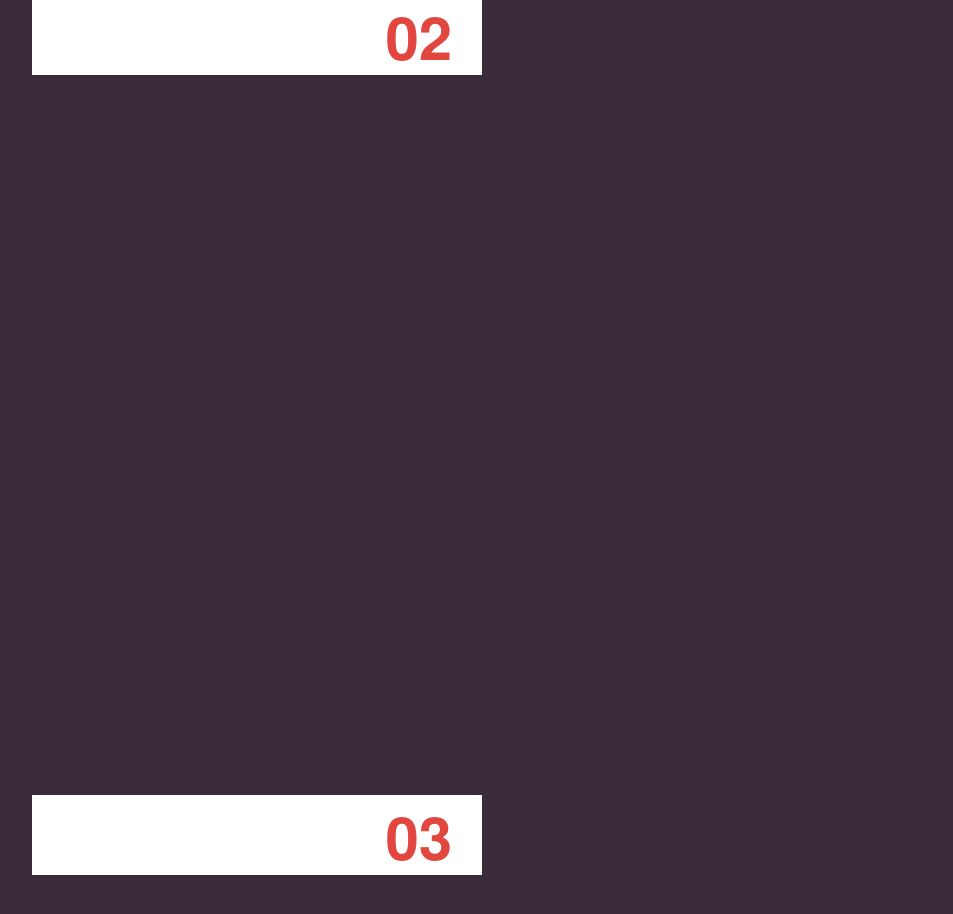
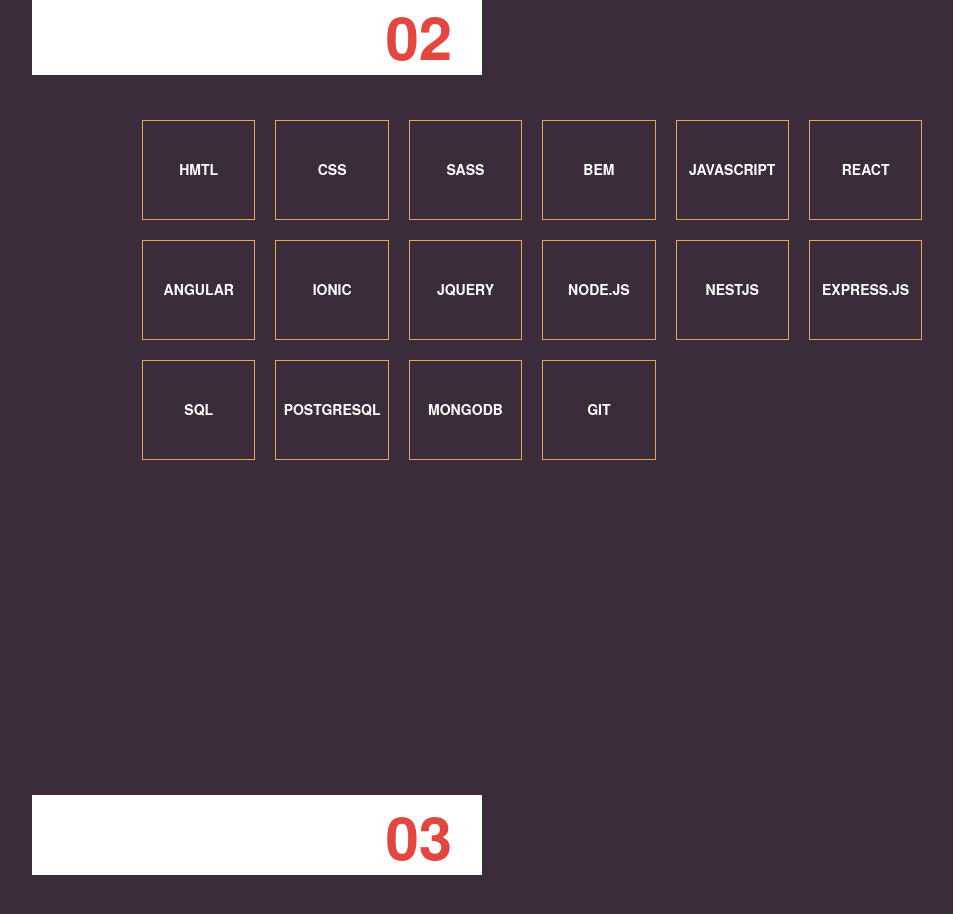
Before and after one commit to Gilbert1391/new-portfolio, a React (Create React App) app: page / in a window 1280 px wide. Shown: the part 1640-2554 px from the top of the page, without its empty margins (68-1021 px from the left). Built offline with nearby package versions, Linux system fonts and the light colour scheme.

Commit message:
skills section

```diff
--- a/src/components/about/_about.scss
+++ b/src/components/about/_about.scss
@@ -12,7 +12,6 @@
   top: 1rem;
   left: 20%;
   z-index: 4;
-  color: $color-tertiary;
   background-color: $color-primary;
   font-size: 1.3rem;
 
@@ -30,7 +29,7 @@
   position: absolute;
   top: 0;
   z-index: 5;
-  background-color: $color-tertiary;
+  background-color: $color-white;
 
   &__img {
     width: 75%;
--- a/src/components/common/sidenav/sideNav.jsx
+++ b/src/components/common/sidenav/sideNav.jsx
@@ -1,5 +1,4 @@
 import React, { Component } from "react";
-
 import githubIcon from "../../../assets/images/github-logo.png";
 import linkedinIcon from "../../../assets/images/linkedin-logo.png";
 import facebookIcon from "../../../assets/images/facebook-logo.png";
--- a/src/components/skills/_skills.scss
+++ b/src/components/skills/_skills.scss
@@ -0,0 +1,23 @@
+.skills-grid {
+  width: 80%;
+  display: flex;
+  flex-wrap: wrap;
+  margin: 0 auto;
+
+  &__item {
+    width: calc(100% / 6 - 2rem);
+    height: 10rem;
+    display: flex;
+    justify-content: center;
+    align-items: center;
+    margin: 1rem;
+    font-size: 1.4rem;
+    font-weight: bold;
+    text-transform: uppercase;
+    border: 1px solid $color-yellow;
+  }
+
+  &__item:nth-child(n + 1):nth-child(-n + 6) {
+    margin-top: 0;
+  }
+}
--- a/src/components/skills/skills.jsx
+++ b/src/components/skills/skills.jsx
@@ -1,12 +1,26 @@
 import React, { Component } from "react";
+import { skillsData } from "../../services/data";
 import Heading from "../common/heading/heading";
 
 class Skills extends Component {
-  state = {};
+  state = { data: [] };
+
+  componentDidMount() {
+    const data = skillsData;
+    this.setState({ data });
+  }
+
   render() {
     return (
       <section name="skills" className="section">
         <Heading title="skills" number="02" />
+        <div className="skills-grid">
+          {this.state.data.map(item => (
+            <div className="skills-grid__item" key={item.id}>
+              {item.name}
+            </div>
+          ))}
+        </div>
       </section>
     );
   }
--- a/src/main.scss
+++ b/src/main.scss
@@ -1,5 +1,5 @@
+@import "./utils/sass/variables";
 @import "./utils/sass/base";
-@import "./utils/sass/variables";
 @import "./utils/sass/layout";
 
 @import "./components/common/heading/heading";
--- /dev/null
+++ b/src/services/data.js
@@ -0,0 +1,18 @@
+export const skillsData = [
+  { id: 1, name: "hmtl", category: "frontend" },
+  { id: 2, name: "css", category: "frontend" },
+  { id: 3, name: "sass", category: "frontend" },
+  { id: 4, name: "bem", category: "frontend" },
+  { id: 5, name: "javascript", category: "frontend" },
+  { id: 6, name: "react", category: "frontend" },
+  { id: 7, name: "angular", category: "frontend" },
+  { id: 8, name: "ionic", category: "frontend" },
+  { id: 9, name: "jquery", category: "frontend" },
+  { id: 10, name: "node.js", category: "backend" },
+  { id: 11, name: "nestjs", category: "backend" },
+  { id: 12, name: "express.js", category: "backend" },
+  { id: 13, name: "sql", category: "backend" },
+  { id: 15, name: "postgresql", category: "backend" },
+  { id: 14, name: "mongodb", category: "backend" },
+  { id: 15, name: "git", category: "other" }
+];
--- a/src/utils/sass/_base.scss
+++ b/src/utils/sass/_base.scss
@@ -88,4 +88,5 @@ html {
 body {
   font-family: "helveticaNeue", sans-serif;
   line-height: 1.4;
+  color: $color-white;
 }
```
